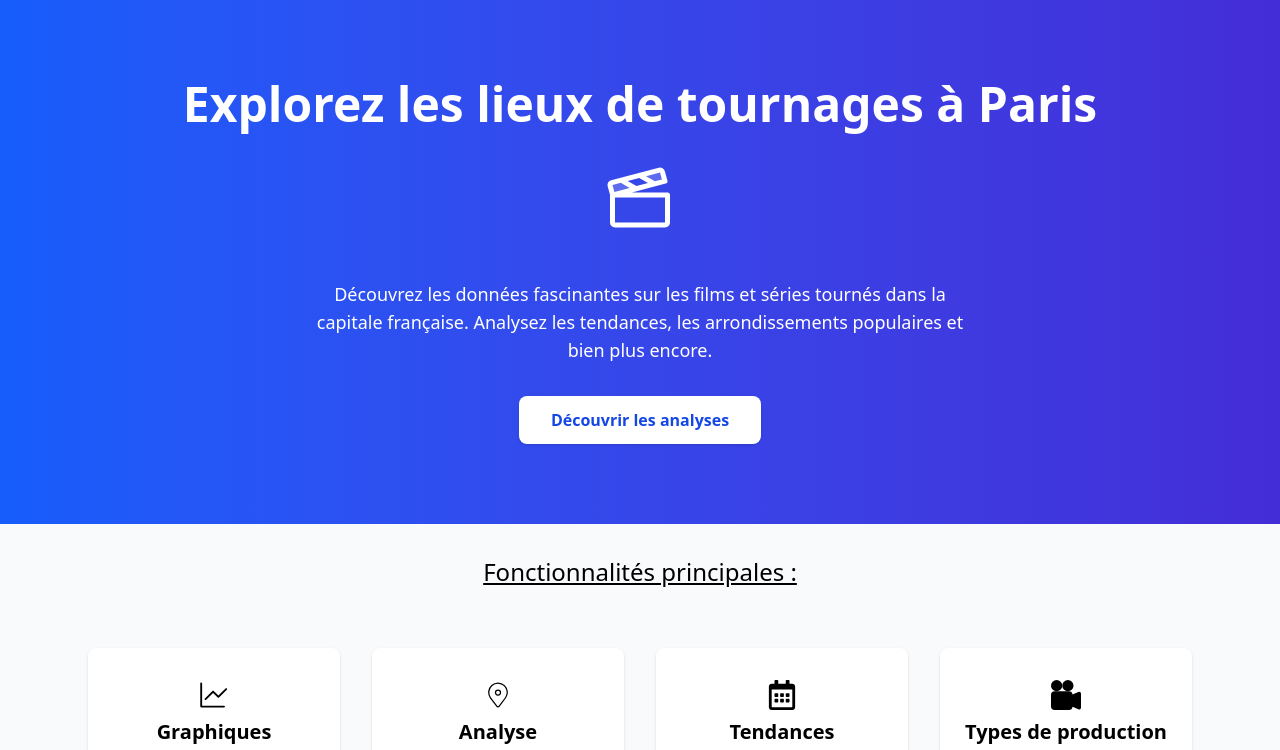
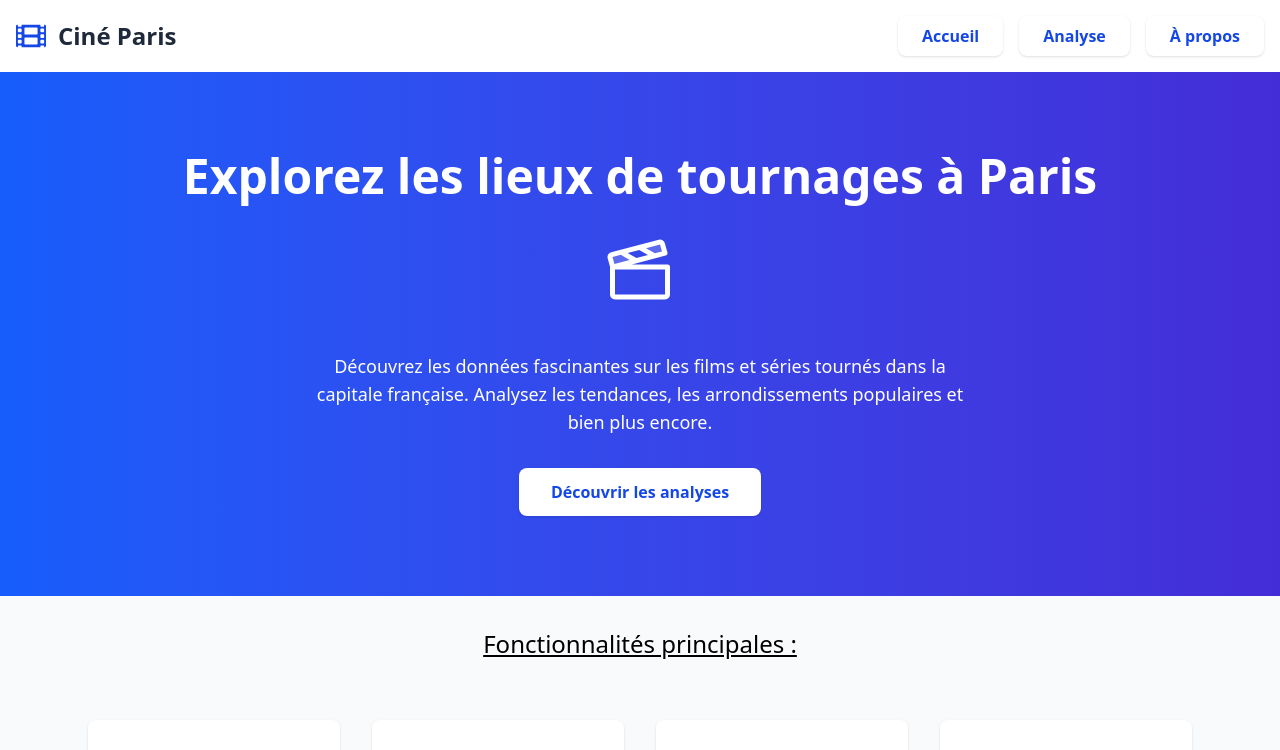
Before and after one commit to adebaille/dataviz-project, a React (Vite) app in the folder Dataviz/: page / in a window 1280 px wide. Shown: the top 750 px of the page. Built offline with nearby package versions, Linux system fonts and the light colour scheme.

Commit message:
create Header.tsx and add component on About.tsx, Analyse.tsx and Home.tsx pages

```diff
--- a/Dataviz/src/Components/Header.tsx
+++ b/Dataviz/src/Components/Header.tsx
@@ -0,0 +1,39 @@
+import { FaFilm } from "react-icons/fa";
+import { Link } from "react-router-dom";
+
+export default function Header() {
+  return (
+    <header className="bg-white shadow-md">
+      <div className="container mx-auto px-4 py-4">
+        <div className="flex items-center justify-between">
+          {/* Logo et titre */}
+          <div className="flex items-center gap-3">
+            <FaFilm className="text-blue-700 text-3xl" />
+            <h2 className="text-gray-800 text-2xl font-bold">Ciné Paris</h2>
+          </div>
+
+          {/* Navigation */}
+          <nav className="flex items-center gap-4">
+            <Link to="/">
+              <button className="px-6 py-2 bg-white text-blue-700 font-semibold rounded-lg shadow hover:bg-gray-100 transition-all duration-200 hover:scale-105">
+                Accueil
+              </button>
+            </Link>
+
+            <Link to="/Analyse">
+              <button className="px-6 py-2 bg-white text-blue-700 font-semibold rounded-lg shadow hover:bg-gray-100 transition-all duration-200 hover:scale-105">
+                Analyse
+              </button>
+            </Link>
+
+            <Link to="/About">
+              <button className="px-6 py-2 bg-white text-blue-700 font-semibold rounded-lg shadow hover:bg-gray-100 transition-all duration-200 hover:scale-105">
+                À propos
+              </button>
+            </Link>
+          </nav>
+        </div>
+      </div>
+    </header>
+  );
+}
--- a/Dataviz/src/Pages/About.tsx
+++ b/Dataviz/src/Pages/About.tsx
@@ -1,6 +1,9 @@
+import Header from "../Components/Header";
+
 function About () {
 return(
     <>
+    <Header />
     <h1 className= "bg-blue-600 text-white text-center text-2xl p-4">A propos</h1>
     <br />
     <div className="grid">
--- a/Dataviz/src/Pages/Analyse.tsx
+++ b/Dataviz/src/Pages/Analyse.tsx
@@ -2,9 +2,12 @@ import Areachart from "../Components/AreaChart";
 import Linecharts from "../Components/Linecharts";
 import HorizontalBarChart from "../Components/HorizontalBarChart";
 import SimpleBarchart from "../Components/VerticalBarCharts";
+import Header from "../Components/Header";
 
 export default function Analyse() {
   return (
+    <>
+    <Header />
     <div className="w-full min-h-screen bg-gray-50 p-6 space-y-15">
       <h1 className="text-3xl font-bold text-center">Analyse</h1>
       <div className="grid grid-cols-1 lg:grid-cols-2 gap-6 max-w-[125rem] mx-auto">
@@ -35,5 +38,6 @@ export default function Analyse() {
 
       </div>
     </div>
+    </>
   )
 }
--- a/Dataviz/src/Pages/Home.tsx
+++ b/Dataviz/src/Pages/Home.tsx
@@ -4,9 +4,12 @@ import { CiLocationOn } from "react-icons/ci";
 import { FaRegCalendarAlt } from "react-icons/fa";
 import { BsFillCameraReelsFill } from "react-icons/bs";
 import { Link } from "react-router-dom";
+import Header from "../Components/Header";
 
 export default function Home() {
   return (
+    <>
+    <Header />
     <main className="bg-gray-50 min-h-screen flex flex-col">
       <section className="flex flex-col items-center justify-center text-center px-6 py-20 bg-gradient-to-r from-blue-600 to-indigo-700 text-white">
         <h1 className="text-5xl font-bold mb-2">
@@ -76,5 +79,6 @@ export default function Home() {
         </div>
       </section>
     </main>
+    </>
   );
 }
```
